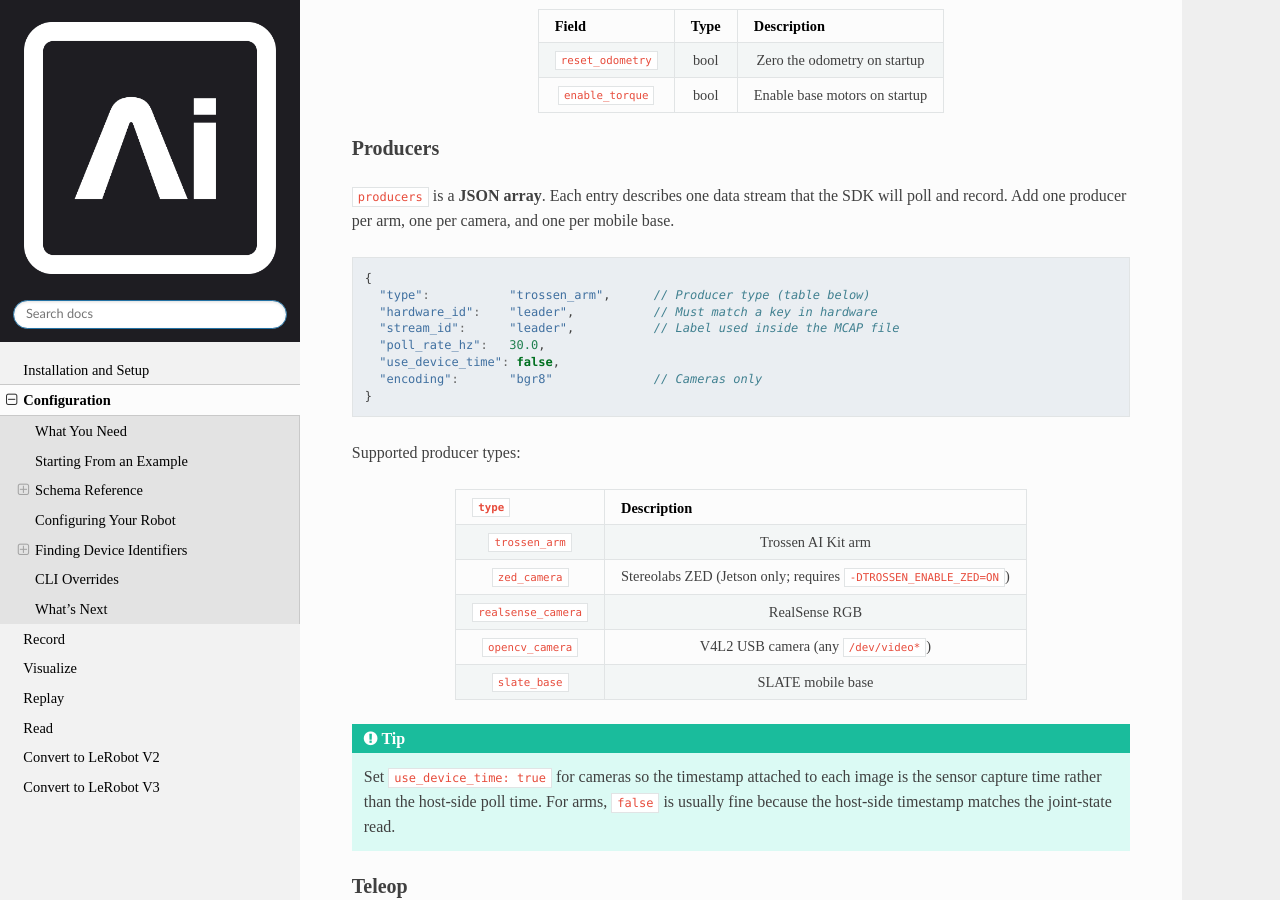
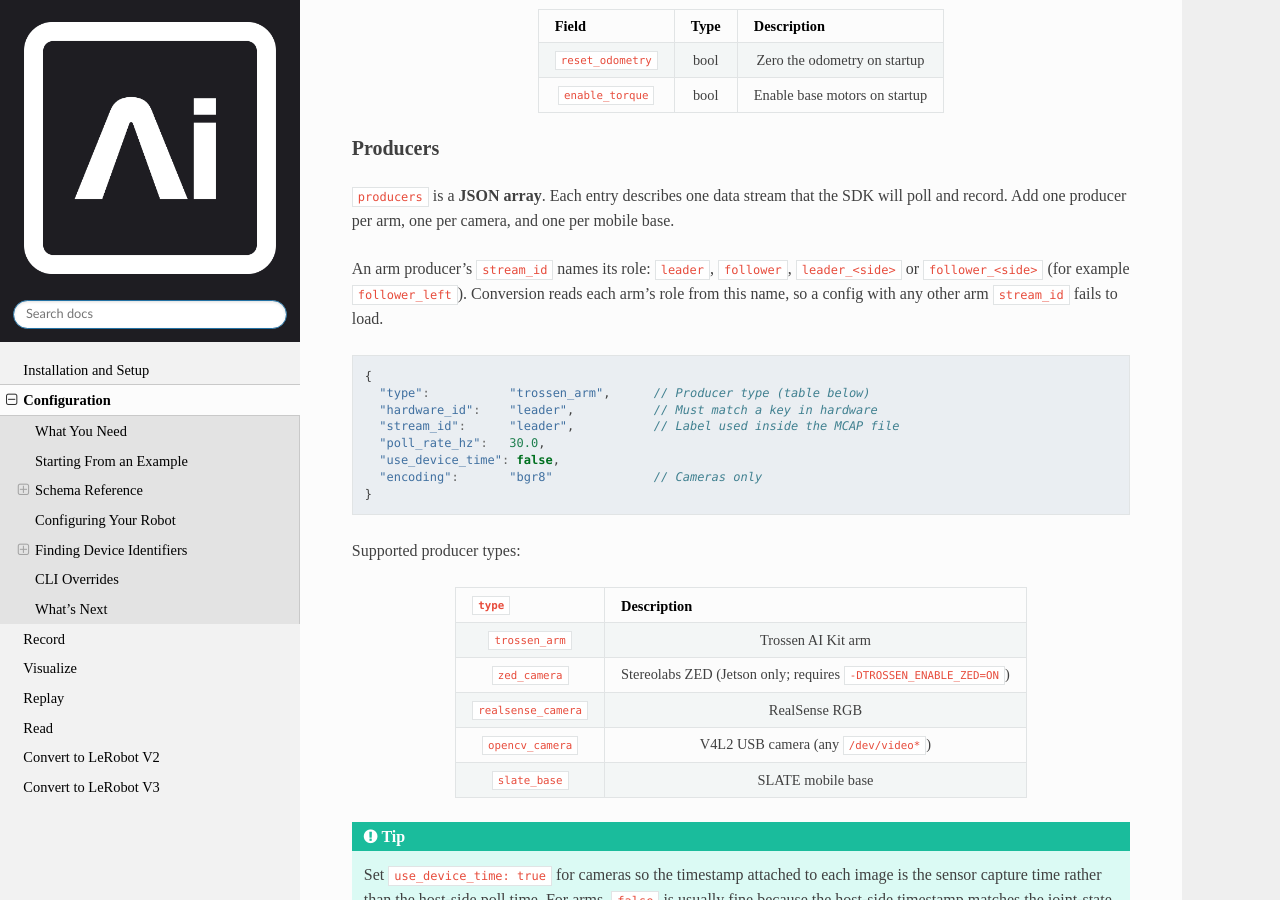
Before and after one commit to TrossenRobotics/trossen_sdk, a Sphinx documentation site: the page built from docs/configuration.rst, in a window 1280 px wide and 900 px high, scrolled down 1989 px. Built offline with Sphinx 7.4.7 and the Read the Docs theme 3.1.0, drawn with Linux system fonts in a browser that asks for light colours; some web fonts are replaced.

Commit message:
docs: document leader/follower stream ids
[skip ci]

```diff
--- a/docs/configuration.rst
+++ b/docs/configuration.rst
@@ -134,6 +134,11 @@ Producers
 ``producers`` is a **JSON array**.
 Each entry describes one data stream that the SDK will poll and record.
 Add one producer per arm, one per camera, and one per mobile base.
+
+An arm producer's ``stream_id`` names its role: ``leader``, ``follower``,
+``leader_<side>`` or ``follower_<side>`` (for example ``follower_left``).
+Conversion reads each arm's role from this name, so a config with any other
+arm ``stream_id`` fails to load.
 
 .. code-block:: javascript
 
```
Also changed, not shown: README.md (+2 -1 lines).
